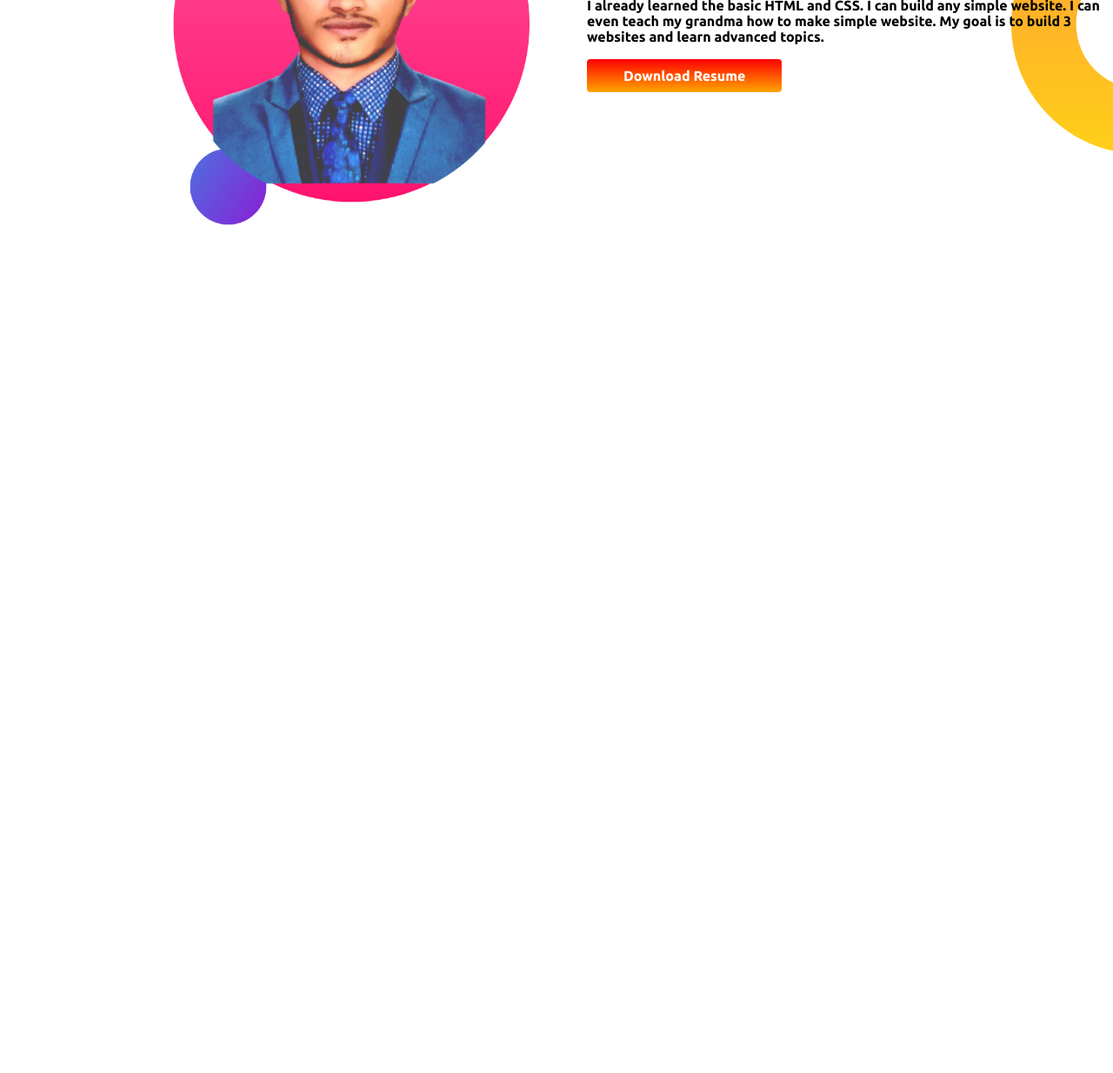
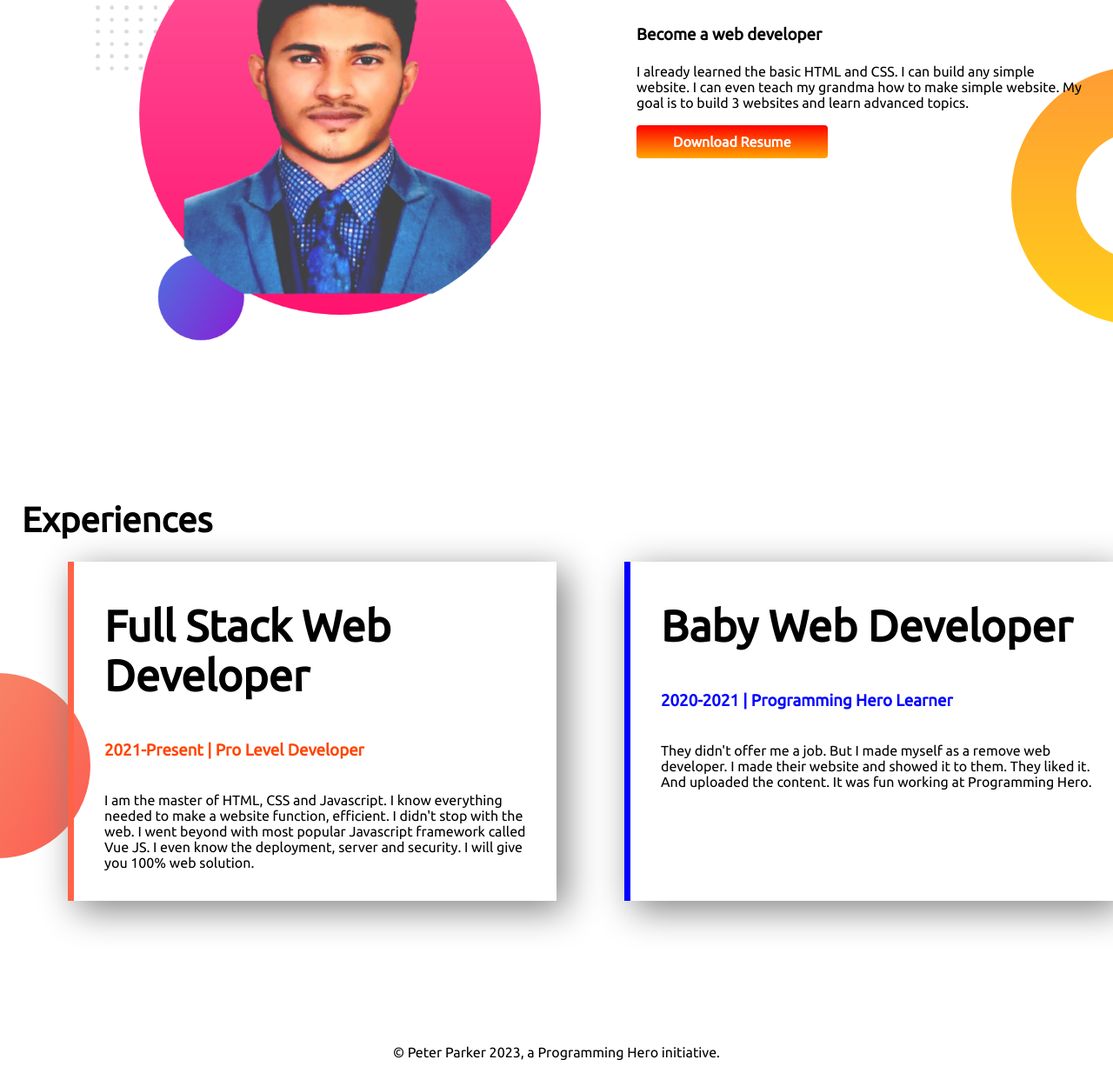
Before and after one commit to rahmanabdulquadir/developer-portfolio, a plain HTML site: page index.html in a window 1280 px wide. Shown: the part 750-1984 px from the top of the page at 87% size. Before the commit the page ends 1012 px from the top, so only its background shows below. Drawn offline with Linux system fonts and the light colour scheme.

Commit message:
project done

```diff
--- a/index.html
+++ b/index.html
@@ -5,16 +5,13 @@
     <meta http-equiv="X-UA-Compatible" content="IE=edge" />
     <meta name="viewport" content="width=device-width, initial-scale=1.0" />
     <title>Rahman Abdul Quadir - Portfolio</title>
-    <link rel="preconnect" href="https://fonts.googleapis.com" />
-    <link rel="preconnect" href="https://fonts.gstatic.com" crossorigin />
-    <link
-      href="https://fonts.googleapis.com/css2?family=Roboto:wght@700&family=Ubuntu:wght@700&display=swap"
-      rel="stylesheet"
-    />
+    <link rel="preconnect" href="https://fonts.googleapis.com">
+<link rel="preconnect" href="https://fonts.gstatic.com" crossorigin>
+<link href="https://fonts.googleapis.com/css2?family=Open+Sans:wght@500&family=Poppins:ital,wght@0,300;0,400;0,500;1,200&family=Roboto:wght@700&family=Ubuntu&display=swap" rel="stylesheet">
     <link rel="stylesheet" href="style.css" />
   </head>
   <body>
-    <section class="top-banner">
+    <section class="top-banner flexible-container">
       <div class="half-width">
         <h1>WELCOME TO</h1>
         <h1><span class="orange-name">RAHMAN ABDUL QUADIR'S</span> WORLD!</h1>
@@ -31,16 +28,55 @@
         <img src="/images/rahman-with-bg.png" alt="photo" />
       </div>
     </section>
-    <section class="dream-big-area">
+    <section class="dream-big-area flexible-container">
       <div class="half-width">
-        <img class="second-bg" src="/images/rahman-aq-with-bg.png" alt="photo">
+        <img
+          class="second-bg"
+          src="/images/rahman-aq-with-bg.png"
+          alt="photo"
+        />
       </div>
       <div class="half-width">
         <h1>Dream Big</h1>
         <h3>Become a web developer</h3>
-        <p>I already learned the basic HTML and CSS. I can build any simple website. I can even teach my grandma how to make simple website. My goal is to build 3 websites and learn advanced topics.</p>
+        <p>
+          I already learned the basic HTML and CSS.
+          I can build any simple website.
+          I can even teach my grandma how to make simple website.
+          My goal is to build 3 websites and learn advanced topics.
+        </p>
         <a class="link-btn" href="#">Download Resume</a>
       </div>
     </section>
+
+    <section class="experiences">
+      <h2>Experiences</h2>
+      <div class="two-item">
+        <div class="developer-experience" id="full-stack-developer">
+          <h1>Full Stack Web Developer</h1>
+          <h3 class="orange-name">2021-Present | Pro Level Developer</h3>
+          <p>
+            I am the master of HTML, CSS and Javascript. I know everything
+            needed to make a website function, efficient. I didn't stop with the
+            web. I went beyond with most popular Javascript framework called Vue
+            JS. I even know the deployment, server and security. I will give you
+            100% web solution.
+          </p>
+        </div>
+        <div class="developer-experience" id="baby-web-developer">
+          <h1>Baby Web Developer</h1>
+          <h3 class="orange-name">2020-2021 | Programming Hero Learner</h3>
+          <p>
+            They didn't offer me a job. But I made myself as a remove web
+            developer. I made their website and showed it to them. They liked
+            it. And uploaded the content. It was fun working at Programming
+            Hero.
+          </p>
+        </div>
+      </div>
+    </section>
   </body>
+  <footer>
+    <p>© Peter Parker 2023, a Programming Hero initiative.</p>
+  </footer>
 </html>
--- a/style.css
+++ b/style.css
@@ -1,32 +1,35 @@
 * {
   margin: 0;
-  font-family: "Roboto", sans-serif;
-  font-family: "Ubuntu", sans-serif;
+  font-family: 'Open Sans', sans-serif;
+  font-family: 'Poppins', sans-serif;
+  font-family: 'Roboto', sans-serif;
+  font-family: 'Ubuntu', sans-serif;
 }
 h1 {
-  font-size: 40px;
-  padding: 15px 0px;
+  font-size: 50px;
+  margin: 25px 0px;
 }
 h3{
-  padding: 28px 0px;
+  padding: 22px 0px;
 }
 
 .orange-name {
   color: orangered;
+  margin: 15px 0px;
 }
-section {
+.flexible-container {
+  height: 500px;
+  padding-bottom: 150px;
   display: flex;
 }
 .half-width {
-  width: 50%;
+  width: 40%;
+  text-align: left;
+  margin-left: 75px;
   padding-left: 35px;
-  margin-top: 50px;
 }
 .half-width img {
-  width: 75%;
-  padding-left: 20px;
-  margin-left: 100px;
-  margin-top: -20px;
+  width: 100%;
 }
 .link-btn {
   text-decoration: none;
@@ -35,8 +38,8 @@ section {
   background-image: linear-gradient(red, orange);
   padding: 10px 42px;
   border-radius: 4px;
+  margin-top: 17px;
   font-weight: 800;
-  margin-top: 17px;
 }
 .top-banner {
   background-image: url(/images/top-banner.png);
@@ -46,5 +49,42 @@ section {
   background-image: url(/images/dream-bg.png);
   background-repeat: no-repeat;
   background-position: right;
-  margin-top: 60px;
+  padding-bottom: 150px;
 }
+.experiences{
+  background-image: url(/images/exp-bg.png);
+  background-repeat: no-repeat;
+  background-position: left;
+  background-position-y: center;
+  padding-bottom: 150px;
+}
+.two-item{
+  display: flex;
+}
+h2{
+  font-size: 40px;
+  margin: 25px;
+}
+.developer-experience{
+  width: 40%;
+  height: 350px;
+  padding: 20px;
+  padding-left: 35px;
+  margin-left: 78px;
+}
+#full-stack-developer{
+  box-shadow: 10px 10px 40px gray;
+  border-left: 7px solid tomato;
+}
+#baby-web-developer{
+  box-shadow: 10px 10px 40px gray;
+  border-left: 7px solid blue;
+}
+#baby-web-developer h3{
+  color: blue;
+}
+
+footer p{
+  text-align: center;
+  padding: 15px;
+}
```
